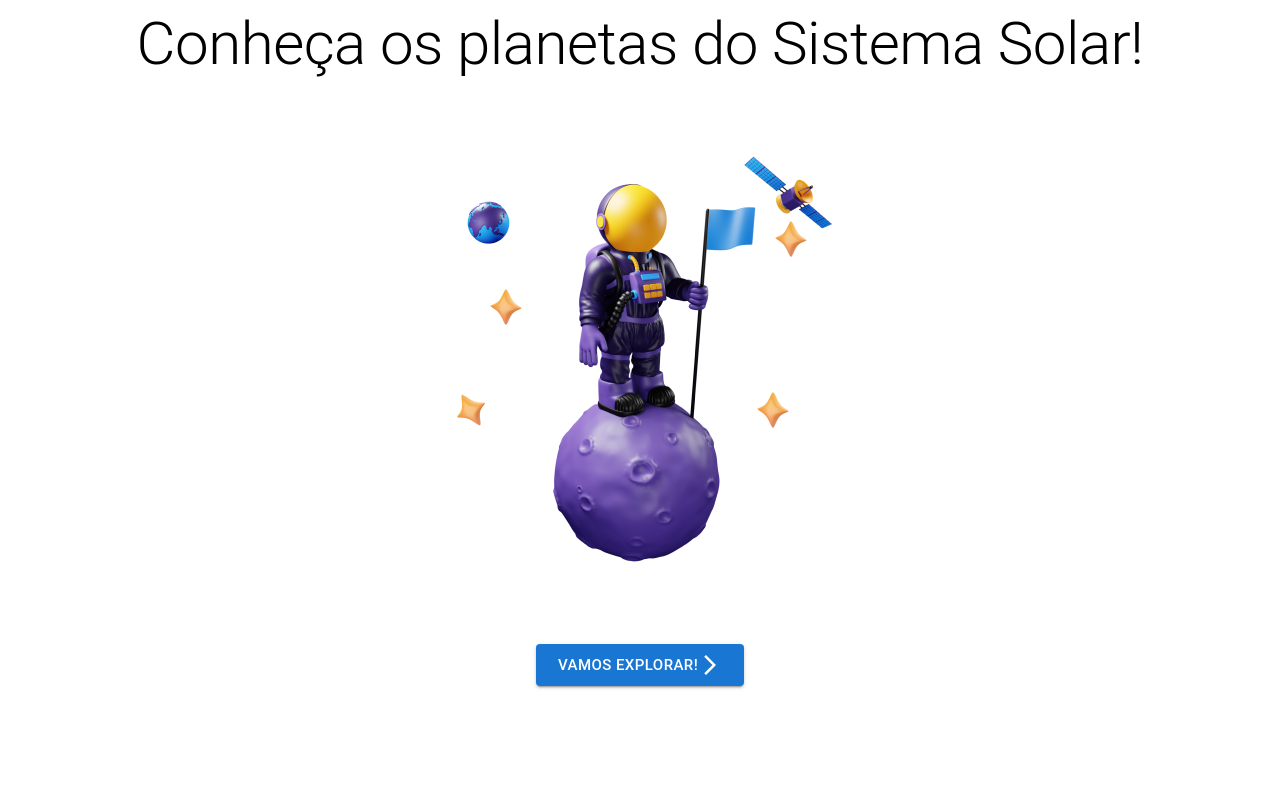
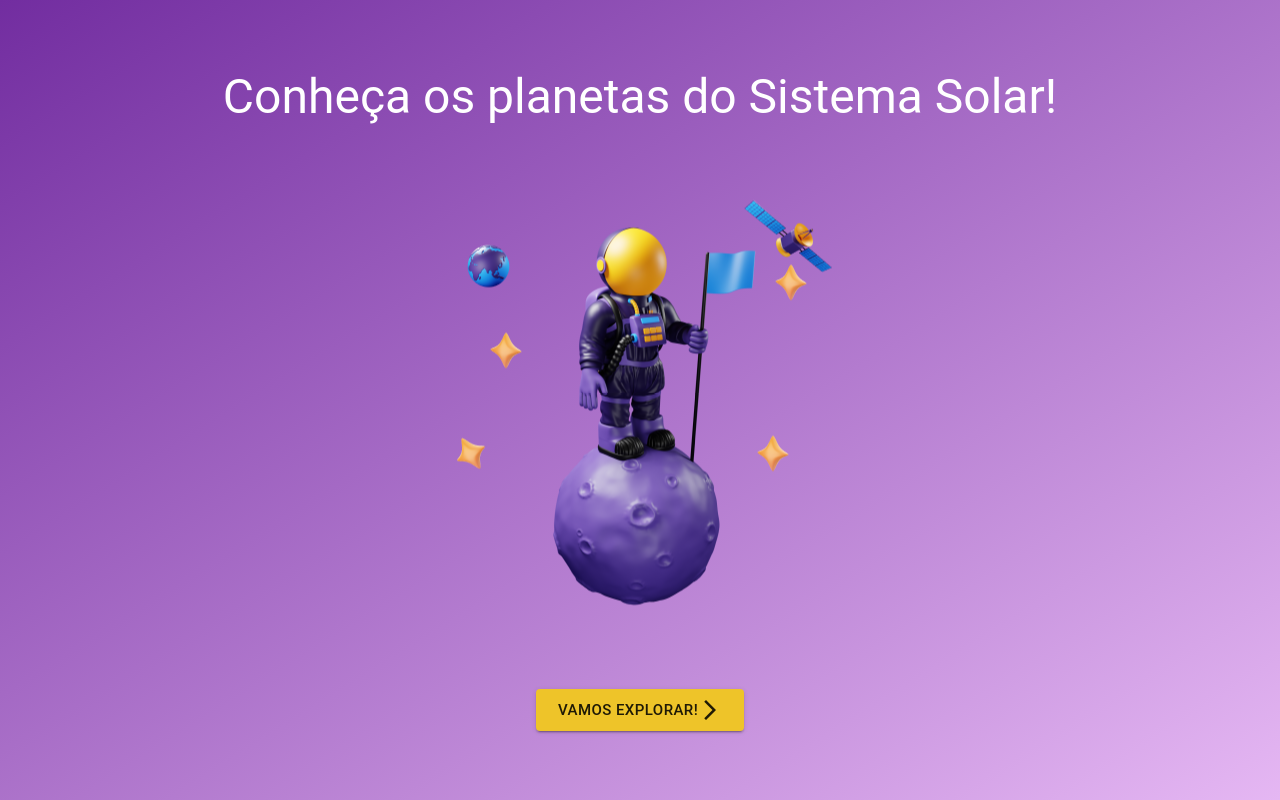
Before and after one commit to yuriidalgo01/Curso-Decolando-React-Solar-Explorer, a React (Create React App) app: page / in a window 1280 px wide. Built offline with nearby package versions, Linux system fonts and the light colour scheme.

Commit message:
add mudanças no tema e implementação do recursos de animação, tbm na temática.

```diff
--- a/src/App.js
+++ b/src/App.js
@@ -1,5 +1,6 @@
 import { ThemeProvider } from "@mui/material"
 import tema from "./Tema";
+import "./paginas/App.css"
 import { BrowserRouter, Route, Routes } from "react-router-dom";
 import PaginaInicio from "./paginas/inicio";
 import PaginaPlanetas from "./paginas/planetas";
--- a/src/Tema.js
+++ b/src/Tema.js
@@ -1,6 +1,20 @@
 import { createTheme } from "@mui/material";
 
 const tema = createTheme({
+    palette:{
+        primary:{
+            main: "#EEC429",
+            //contrastText: "",
+
+        }
+
+    },
+
+    typography: {
+        allVariants : {
+            color: "#fff"
+        }
+    }
 
 });
 
--- /dev/null
+++ b/src/paginas/App.css
@@ -0,0 +1,30 @@
+body {
+    background-image: linear-gradient(to bottom right, #722da0, #e5b7f3);
+    background-repeat: no-repeat;
+    background-size: cover;
+    min-height: 100vh;
+    margin: 0px;
+
+}
+
+img{
+    max-width: 100%;
+}
+
+a{
+    text-decoration: none;
+}
+
+.animacaoEfeitoFlutuante{
+    animation: animacaoEfeitoFlutuante 5s ease-in-out infinite;
+
+}
+
+@keyframes animacaoEfeitoFlutuante{
+    0%, 100%{
+        transform: translateY(0);
+    }
+    50%{
+        transform: translateY(-20px);
+    }
+}
--- a/src/paginas/inicio.js
+++ b/src/paginas/inicio.js
@@ -9,19 +9,23 @@ export default function PaginaInicio() {
 
         <Stack
 
-        direction = "column"
-        spacing = {2}
+
+        direction="column"
+        spacing={2}
         sx={{
+            display: "flex",
+            alignItems : "center",
+            textAlign: "center,",
             justifyContent: "center",
-            alignItems: "center",
+            minHeight: "100vh", // Corrigido de 'hight' para 'minHeight'
         }}
         >
 
 
 
-            <Typography variant = "h2" component = "h1">Conheça os planetas do Sistema Solar!</Typography>
+            <Typography variant = "h3" component = "h1" textAlign = "center">Conheça os planetas do Sistema Solar!</Typography>
 
-            <img className = "efeito-flutuante"
+            <img className = "animacaoEfeitoFlutuante"
             src = "/img/astronauta.png"
             alt = "Astronalta Flutuando no Espaço"
             />
```
